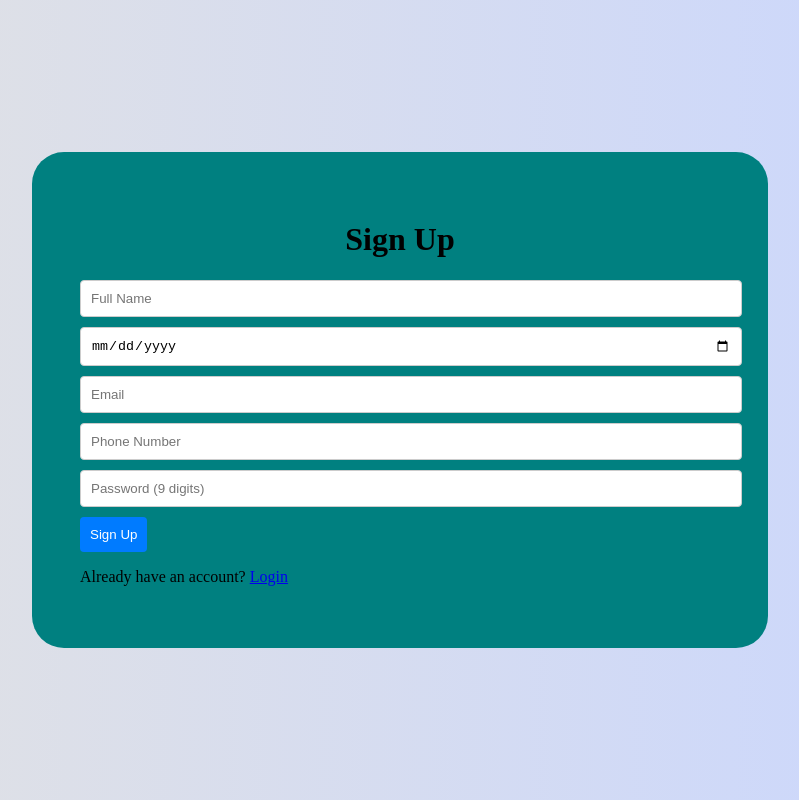
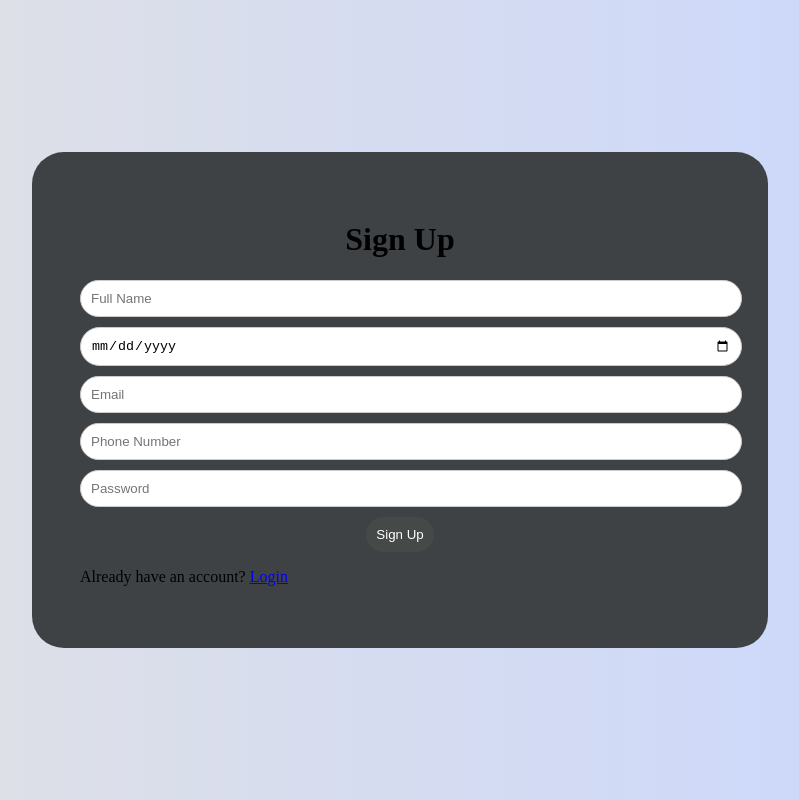
Before and after one commit to asitshakya789/Web-Technology, a plain HTML site: page Login from/index.html in a window 1280 px wide. Both pictures are taken after a click on the link "Sign Up". Shown: the whole page, without its empty margins (240-1039 px from the left). Drawn offline with Linux system fonts and the light colour scheme.

Commit message:
added some style

```diff
--- a/Login from/index.html
+++ b/Login from/index.html
@@ -12,10 +12,12 @@
         <div id="login-error-msg" style="opacity: 0;">Invalid username and/or password</div>
         <form id="login-form">
             <input type="text" name="username" placeholder="Username" required>
-            <input type="password" name="password" placeholder="Password (9 digits)" required minlength="9" maxlength="9">
+            <input type="password" name="password" placeholder="Password" required minlength="9" maxlength="9">
             <button type="submit">Login</button>
+
         </form>
         <p>Don't have an account? <a href="#" id="toggle-form">Sign Up</a></p>
+
     </main>
 
     <main id="signup-holder" style="display: none;">
@@ -25,7 +27,7 @@
             <input type="date" name="dob" placeholder="Date of Birth" required>
             <input type="email" name="email" placeholder="Email" required>
             <input type="text" name="phone" placeholder="Phone Number" required>
-            <input type="password" name="password" placeholder="Password (9 digits)" required minlength="9" maxlength="9">
+            <input type="password" name="password" placeholder="Password" required minlength="9" maxlength="9">
             <button type="submit">Sign Up</button>
         </form>
         <p>Already have an account? <a href="#" id="toggle-form-login">Login</a></p>
--- a/Login from/styles.css
+++ b/Login from/styles.css
@@ -16,6 +16,7 @@ body{
     flex-direction: column;
     height: 100vh;
 }
+
 input {
     display: block;
     margin: 10px 0;
@@ -23,19 +24,23 @@ input {
     width: 100%;
     border: 1px solid #ccc;
     border-radius: 4px;
+    border-radius: 3rem;
+
 }
 
 button {
     padding: 10px;
-    background-color: #007BFF;
+    background-color: #a3a76310;
     color: white;
     border: none;
-    border-radius: 4px;
+    border-radius: 3rem;
     cursor: pointer;
+    box-shadow: #292f36;
 }
 
 button:hover {
-    background-color: #0056b3;
+    background-color: #4a545f;
+    border-radius: 3rem;
 }
 
 #login-error-msg {
@@ -43,7 +48,7 @@ button:hover {
     margin-bottom: 10px;
 }
 #login-holder{
-    background-color:teal;
+    background-color:rgb(63, 66, 69);
     overflow: hidden;
     border-radius: 2rem;
     width: 50%;
@@ -56,12 +61,24 @@ button:hover {
 #login-form{
     text-align: center;
     padding-bottom: 90px;
+    box-sizing: border-box;
+    font-family: 'Franklin Gothic Medium', 'Arial Narrow', Arial, sans-serif;
+    font-weight: 400;
 }
 #signup-holder{
-    background-color:teal;
+    background-color:rgb(63, 66, 69);
     overflow: hidden;
     border-radius: 2rem;
     width: 50%;
     height: 50%;
     padding: 3rem;
 }
+#signup-form{
+    text-align: center;
+    border-radius: 10pxpx;
+
+}#signup-form button:hover{
+    color: aliceblue;
+    background-color: rgb(122, 135, 173);
+    border-radius: 10px;
+}
--- a/xml/Info.xml
+++ b/xml/Info.xml
@@ -26,4 +26,5 @@
         <major>Chemistry</major>
     </friend3>
 </friends>
+
 <!-- This specifies that the <major> element can contain parsed character data (text). -->
```
Also changed, not shown: 1 other file.
